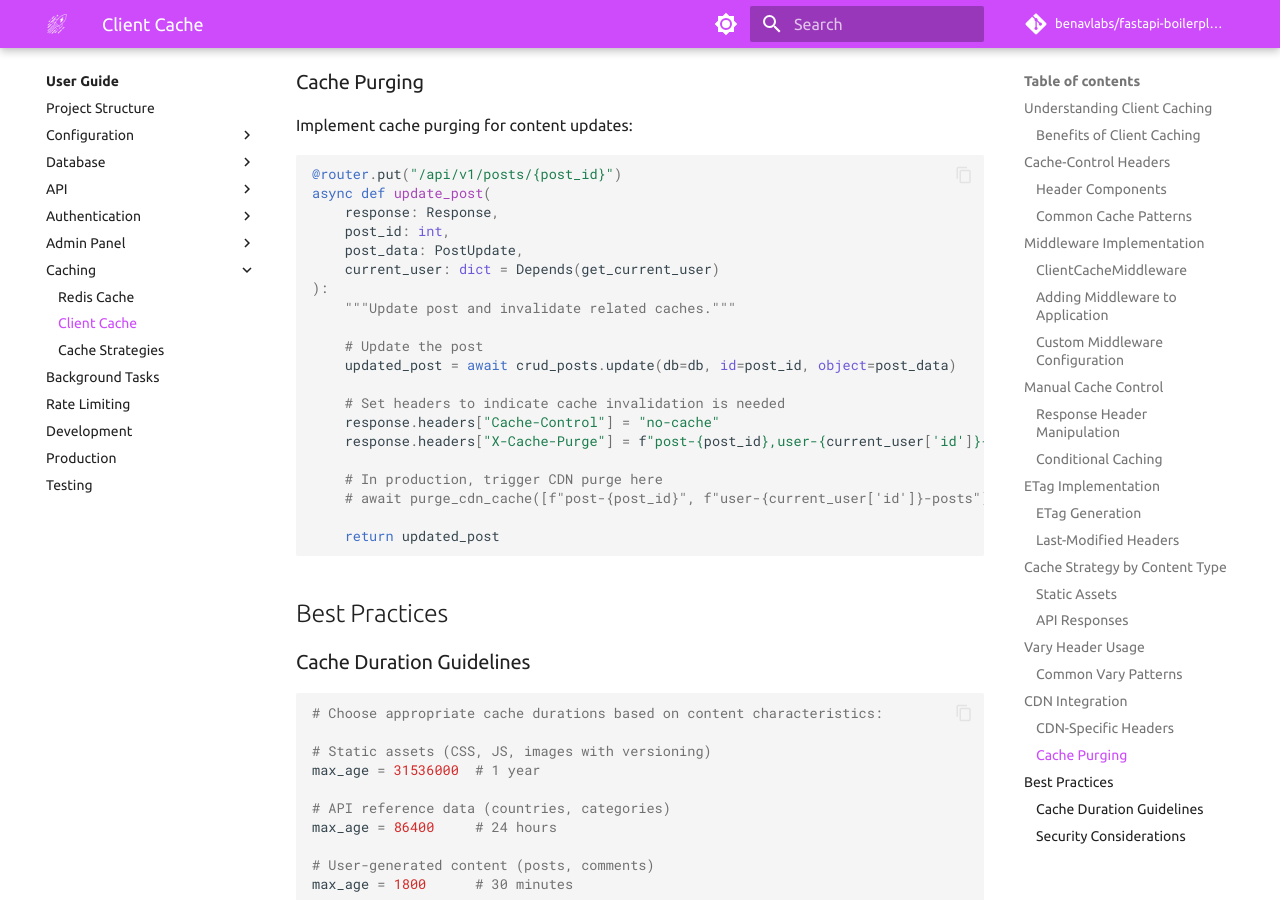
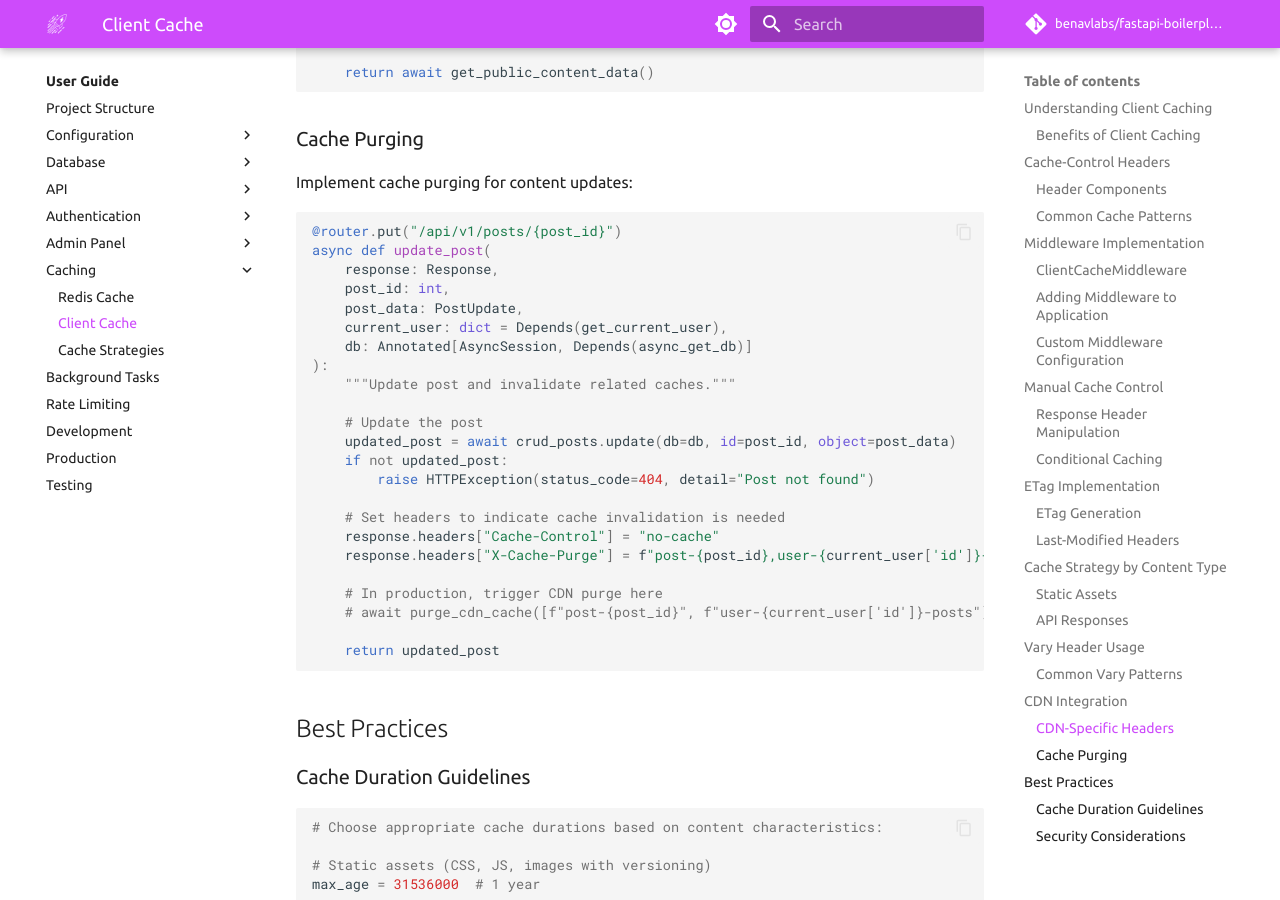
Before and after one commit to Smarty-red/FastAPI-boilerplate, an MkDocs documentation site: the page built from docs/user-guide/caching/client-cache.md, in a window 1280 px wide and 900 px high, scrolled down 9122 px. Built offline with MkDocs 1.6.1 and Material for MkDocs 9.7.7, drawn with Linux system fonts in a browser that asks for light colours; comment, search, counter and statistics services are not loaded; the version menu is left out; some of the changed text lies outside the part shown.

Commit message:
fix: inject db dependency with Annotated[AsyncSession, Depends(...)] in cache examples for consistency and correctness

````diff
--- a/docs/user-guide/caching/client-cache.md
+++ b/docs/user-guide/caching/client-cache.md
@@ -207,7 +207,8 @@ async def get_posts(
     response: Response,
     page: int = 1,
     per_page: int = 10,
-    category: str = None
+    category: str | None = None,
+    db: Annotated[AsyncSession, Depends(async_get_db)]
 ):
     """Conditional caching based on parameters."""
 
@@ -255,7 +256,8 @@ def generate_etag(data: Any) -> str:
 async def get_user(
     request: Request,
     response: Response,
-    user_id: int
+    user_id: int,
+    db: Annotated[AsyncSession, Depends(async_get_db)]
 ):
     """Endpoint with ETag support for efficient caching."""
 
@@ -289,7 +291,8 @@ Use Last-Modified headers for time-based cache validation:
 async def get_post(
     request: Request,
     response: Response,
-    post_id: int
+    post_id: int,
+    db: Annotated[AsyncSession, Depends(async_get_db)]
 ):
     """Endpoint with Last-Modified header support."""
 
@@ -343,13 +346,13 @@ async def serve_static(response: Response, file_path: str):
 ```python
 # Reference data (rarely changes)
 @router.get("/api/v1/countries")
-async def get_countries(response: Response, db: AsyncSession = Depends(async_get_db)):
+async def get_countries(response: Response, db: Annotated[AsyncSession, Depends(async_get_db)]):
     response.headers["Cache-Control"] = "public, max-age=86400"  # 24 hours
     return await crud_countries.get_all(db=db)
 
 # User-generated content (moderate changes)
 @router.get("/api/v1/posts")
-async def get_posts(response: Response, db: AsyncSession = Depends(async_get_db)):
+async def get_posts(response: Response, db: Annotated[AsyncSession, Depends(async_get_db)]):
     response.headers["Cache-Control"] = "public, max-age=1800"  # 30 minutes
     return await crud_posts.get_multi(db=db, is_deleted=False)
 
@@ -358,7 +361,7 @@ async def get_posts(response: Response, db: AsyncSession = Depends(async_get_db)
 async def get_notifications(
     response: Response,
     current_user: dict = Depends(get_current_user),
-    db: AsyncSession = Depends(async_get_db)
+    db: Annotated[AsyncSession, Depends(async_get_db)]
 ):
     response.headers["Cache-Control"] = "private, max-age=300"  # 5 minutes
     response.headers["Vary"] = "Authorization"
@@ -444,12 +447,15 @@ async def update_post(
     response: Response,
     post_id: int,
     post_data: PostUpdate,
-    current_user: dict = Depends(get_current_user)
+    current_user: dict = Depends(get_current_user),
+    db: Annotated[AsyncSession, Depends(async_get_db)]
 ):
     """Update post and invalidate related caches."""
 
     # Update the post
     updated_post = await crud_posts.update(db=db, id=post_id, object=post_data)
+    if not updated_post:
+        raise HTTPException(status_code=404, detail="Post not found")
 
     # Set headers to indicate cache invalidation is needed
     response.headers["Cache-Control"] = "no-cache"
````
